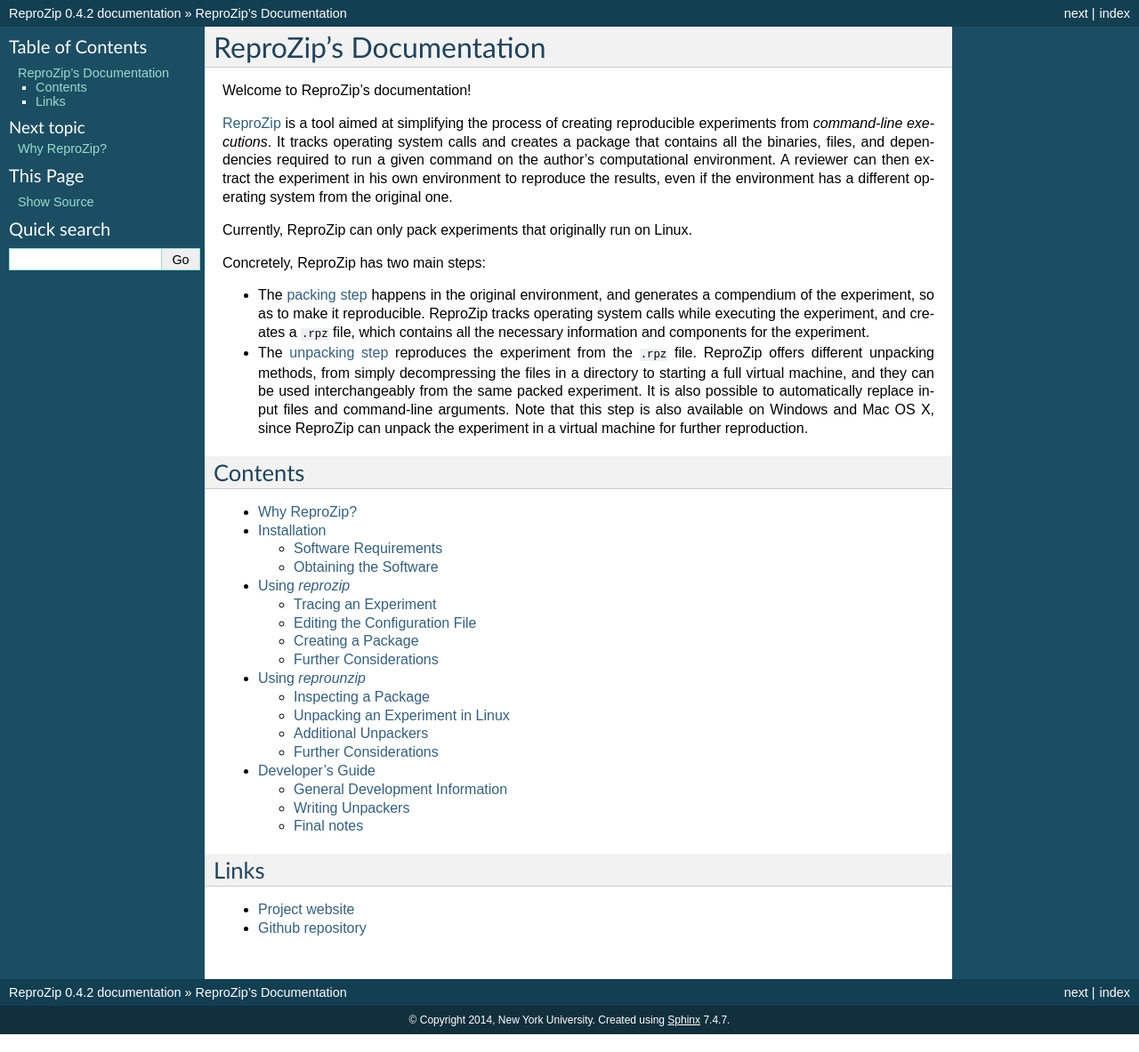
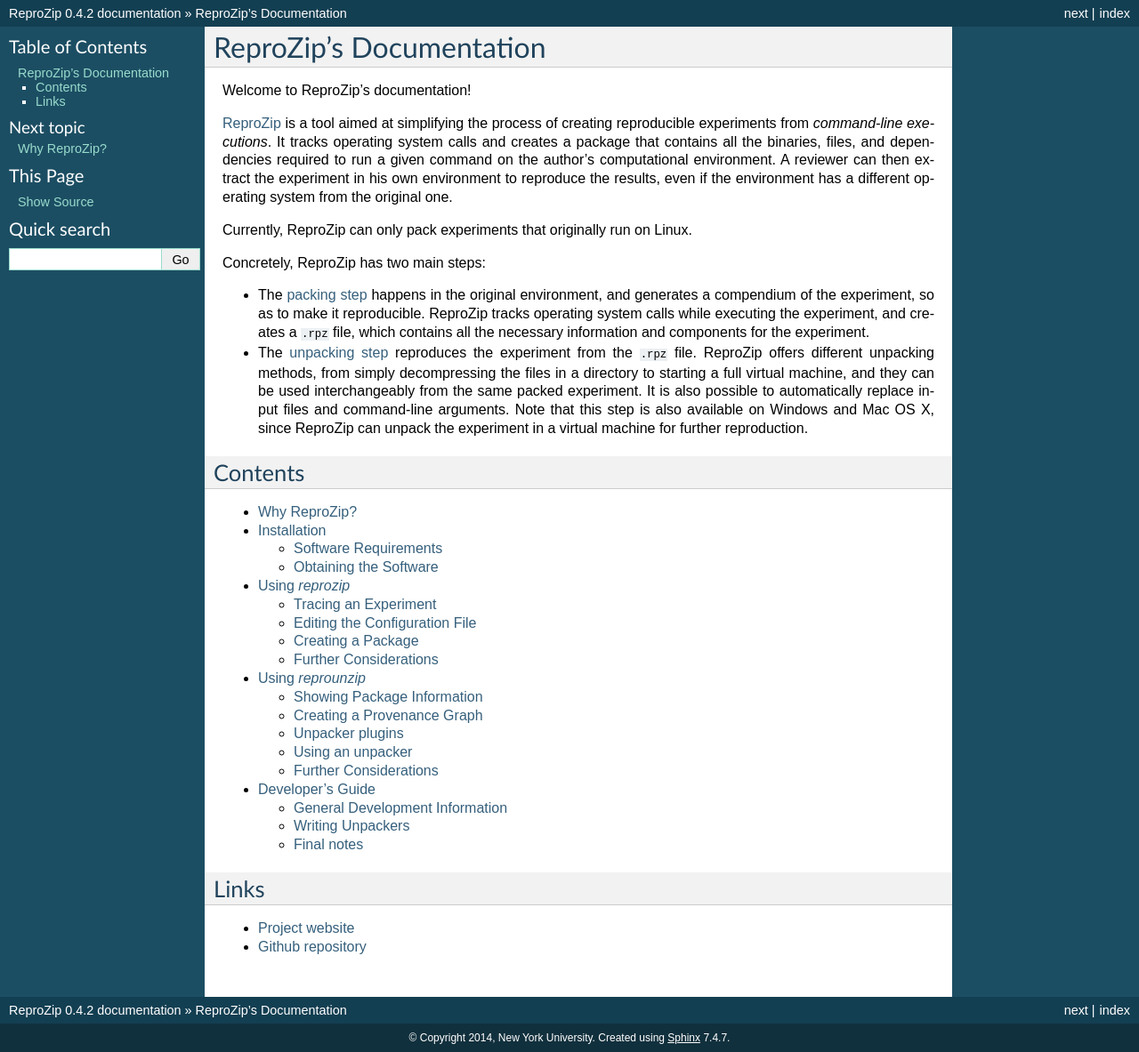
Before and after one commit to VIDA-NYU/reprozip, a Sphinx documentation site: the page built from docs/source/index.rst, in a window 1280 px wide. Shown: the whole page at 89% size. Built offline with Sphinx 7.4.7, drawn with Linux system fonts in a browser that asks for light colours; some of the changed lines change nothing that is shown.

Commit message:
Reworks unpacking.rst

```diff
--- a/docs/source/unpacking.rst
+++ b/docs/source/unpacking.rst
@@ -5,13 +5,12 @@
 
 While *reprozip* is responsible for tracing and packing an experiment, *reprounzip* is the component used for the unpacking step. *reprounzip* is distributed with three **unpackers** for Linux (see :ref:`linux_unpacker`), but more unpackers can be provided through plugins; some of these are compatible with different environment as well (see :ref:`unpackers`).
 
-Inspecting a Package
-====================
+..  _unpack-info:
 
 Showing Package Information
-+++++++++++++++++++++++++++
+===========================
 
-Before unpacking an experiment, it is often useful to have further information with respect to its package. The following command allows users to do so::
+Before unpacking an experiment, it is often useful to have further information with respect to its package. **The info command** allows users to do so::
 
     $ reprounzip info <package>
 
@@ -52,10 +51,7 @@
 
 ..  _showfiles:
 
-Showing Input and Output Files
-++++++++++++++++++++++++++++++
-
-The `showfiles` command can be used to list the input and output files defined for that experiment. This is useful if you want to substitute an input file with another of your files, or get an output file out for further examination::
+**The showfiles command** can be used to list the input and output files defined for that experiment. This is useful if you want to substitute an input file with another of your files, or get an output file out for further examination::
 
     $ reprounzip showfiles package.rpz
     Input files:
@@ -66,8 +62,10 @@
         rendered_image
         logfile
 
+See the `input and output files <#unpacker-input-output>`_ section for more information.
+
 Creating a Provenance Graph
-+++++++++++++++++++++++++++
+===========================
 
 ReproZip also allows users to generate a *provenance graph* related to the experiment execution. This graph shows the relationships between files, library dependencies, and binaries during the execution. To generate such a graph, the following command should be used::
 
@@ -76,41 +74,157 @@
 
 where `graph-file.dot` corresponds to the graph, outputted in the `DOT <http://en.wikipedia.org/wiki/DOT_(graph_description_language)>`_ language.
 
+Unpacker plugins
+================
+
+The main point of splitting ReproZip in a packing and an unpacking step is to allow users to set up the experiment for execution in any of several different ways, from the same ``.rpz`` file that the packer produced. These options for execution are provided by *unpackers*. Thanks to this decoupling, when you install a new unpacker, you can instantly use it on old ``.rpz`` files.
+
+Unpackers are general plugins that can provide their own command-line syntax and options. Because of that, although unpackers usually use the same general commands, you need to explicitely provide the unpacker's name for every command, for instance::
+
+    reprounzip vagrant run myexperiment
+    reprounzip vagrant destroy myexperiment
+
+ReproUnzip comes with two unpackers, `directory` and `chroot`, which can be used on Linux only. Others such as `vagrant` and `docker` can be installed separately as plugins; keep reading for a description of the unpackers.
+
 ..  _linux_unpacker:
-
-Unpacking an Experiment in Linux
-================================
-
-There are three main unpackers specific to Linux environments: :ref:`directory <unpack-directory>`, :ref:`chroot <unpack-chroot>`, and :ref:`installpkgs <unpack-installpkgs>`. In the following, each of these unpackers are explained in detail.
 
 ..  _unpack-directory:
 
-Running From a Directory
-++++++++++++++++++++++++
+`directory` unpacker: unpack as a plain directory
++++++++++++++++++++++++++++++++++++++++++++++++++
+
+This unpacker is distributed with `reprounzip`.
 
 The *directory* unpacker (``reprounzip directory``) allows users to unpack the entire experiment (including library dependencies) in a single directory, and to reproduce the experiment directly from that directory. It does so by automatically setting up environment variables (e.g.: ``PATH``, ``HOME``, and ``LD_LIBRARY_PATH``) that point the experiment execution to the created directory, which has the same structure as in the packing environment.
 
 Note however that, although this unpacker is easy to use and does not require any privilege on the reproducing machine, it is unreliable since the directory is not isolated in any way from the rest of the system; in particular, should the experiment use absolute paths, they will hit the host system instead. This is fine if the system has the required packages (see :ref:`unpack-installpkgs`), and the experiment's own files are addressed with relative paths.
 
+**Limitation:** ``reprounzip directory`` will fail if the binaries involved in the experiment use hardcoded paths, as they will point outside the unpacked directory. The other unpackers are more reliable in that regard.
+
+..  _unpack-chroot:
+
+`chroot` unpacker: isolation with the *chroot* mechanism
+++++++++++++++++++++++++++++++++++++++++++++++++++++++++
+
+This unpacker is distributed with `reprounzip`.
+
+In the *chroot* unpacker (``reprounzip chroot``), similar to *reprounzip directory*, a directory is created from the experiment package, but a full system environment is built, which can then be run with ``chroot(2)`` (a Linux mechanism to change the root directory ``/`` for the experiment to the experiment directory). Therefore, this unpacker addresses the limitation of *reprounzip directory* and does not fail in the presence of harcoded paths. It also **does not interfere with the current environment** since the experiment is isolated in that single directory.
+
+**Warning:** do **not** try to delete the experiment directory, **always** use ``reprounzip chroot destroy``. If ``/dev`` is mounted inside, you would also delete your system's device pseudofiles (these can be restored by rebooting or running the ``MAKEDEV`` script).
+
+**Limitation:** although *chroot* offers pretty good isolation, it is not considered completely safe: it is possible for processes owned by root to "escape" to the outer system. Do not run untrusted programs with this plugin either.
+
+..  _unpack-installpkgs:
+
+Installing Software Packages
+++++++++++++++++++++++++++++
+
+This unpacker is distributed with `reprounzip`.
+
+By default, ReproZip identifies if the current environment already has the required software packages for the experiment, using the installed ones; for the non-installed software packages, it uses the dependencies packed in the original environment and extracted under the experiment directory.
+
+Users may also let ReproZip try and install all the dependencies of the experiment on their machine by using the *installpkgs* unpacker (``reprounzip installpkgs``). This unpacker currently works for Debian and Debian-based operating systems only (e.g.: Ubuntu), and uses the `dpkg <http://en.wikipedia.org/wiki/Dpkg>`_ package manager to automatically install all the required software packages directly on the current machine, thus **interfering with your environment**.
+
+To install the required dependencies, the following command should be used::
+
+    $ reprounzip installpkgs <package>
+
+Users may use flag *y* or *assume-yes* to automatically confirm all the questions from the package manager; flag *missing* to install only the software packages that were not originally included in the experiment package (i.e.: software packages excluded in the configuration file); and flag *summary* to simply provide a summary of which software packages are installed or not in the current environment **without installing any dependency**.
+
+Note that this unpacker is only used to install software packages. Users still need to use either *reprounzip directory* or *reprounzip chroot* to extract the experiment and execute it.
+
+..  _unpackers:
+
+..  _unpack-vagrant:
+
+`vagrant` unpacker: build a virtual machine
++++++++++++++++++++++++++++++++++++++++++++
+
+This unpacker is NOT distributed with `reprounzip`. It is a separate package `reprounzip-vagrant <https://pypi.python.org/pypi/reprounzip-vagrant/>`_, which you should install before use.
+
+The *reprounzip-vagrant* plugin allows an experiment to be unpacked and reproduced using a virtual machine created through `Vagrant <https://www.vagrantup.com/>`_. Therefore, the experiment can be reproduced in any environment supported by this tool, i.e.: Linux, Mac OS X, and Windows. Note that the plugin assumes that Vagrant is installed in the current environment.
+
+In addition to the commands listed in `Unpacker commands <#unpacker-commands>`_, you can use ``suspend`` to save the virtual machine state to disk, and ``setup/start`` to restart a previously-created machine::
+
+    $ reprounzip vagrant suspend <path>
+    $ reprounzip vagrant setup/start <path>
+
+..  _docker-plugin:
+
+`docker` unpacker: build a Docker container
++++++++++++++++++++++++++++++++++++++++++++
+
+This unpacker is NOT distributed with `reprounzip`. It is a separate package `reprounzip-docker <https://pypi.python.org/pypi/reprounzip-docker/>`_, which you should install before use.
+
+ReproZip can also extract and reproduce experiments as `Docker <https://www.docker.com/>`_ containers. The *reprounzip-docker* plugin is the one responsible for such integration and it assumes that Docker is already installed in the current environment.
+
+..  _unpacker-commands:
+
+Using an unpacker
+=================
+
+Once you have chosen (and installed) an unpacker for your machine, you can use it to setup, run, and destroy your experiment. An unpacker creates a **experiment directory** in which its working files are put; these can be either the full filesystem (for *directory* or *chroot*) or less simple content (like a handle on a virtual machine). In the case of *chroot*, it might have mount points. To make sure that you don't damage your machine and actually free all resources, you should **always use the destroy command** to delete the experiment directory, not merely delete it.
+
+All the following commands need to state which unpacker is being used. The main commands are available for each unpacker, so to use a different one, just replace ``vagrant`` in the following text with the actual unpacker you are using (for instance, instead of ``reprounzip vagrant setup eclipse.rpz eclipse_dir``, run ``reprounzip docker setup eclipse.rpz elipse_dir``).
+
+Setting up an experiment directory
+++++++++++++++++++++++++++++++++++
+
 To create the directory where the execution will take place, users should use the command *setup*::
 
-    $ reprounzip directory setup <package> <path>
+    $ reprounzip vagrant setup <package> <path>
 
-where `<path>` is the diretory where the experiment will be unpacked.
+where `<path>` is the directory where the experiment will be unpacked.
+
+Note that once this is done, you should only delete `<path>` with the `destroy` command described below; deletion might leave files behind, or even damage your system through bound filesystems.
+
+The following commands take the `<path>` argument; they don't need the original package to run.
+
+Running the experiment
+++++++++++++++++++++++
 
 After creating the directory, the experiment can be reproduced by issuing the *run* command::
 
-    $ reprounzip directory run <path>
+    $ reprounzip vagrant run <path>
 
 which will execute the entire experiment inside the experiment directory. Users may also change the command line of the experiment by using the argument *cmdline*::
 
-    $ reprounzip directory run <path> --cmdline <new-command-line>
+    $ reprounzip vagrant run <path> --cmdline <new-command-line>
 
-where `<new-command-line>` is the modified command line. This is particularly useful to reproduce and test the experiment under different input parameter values.
+where `<new-command-line>` is the modified command line. This is particularly useful to reproduce and test the experiment under different input parameter values. Using ``--cmdline`` without an argument prints the initial command line, so you can make your changes.
 
-Before reproducing the experiment, users also have the option to change the input files. The input files of the experiment can be listed by running the `showfiles` command (see :ref:`showfiles`), and then run the `upload` command::
+Destroying the experiment directory
++++++++++++++++++++++++++++++++++++
 
-    $ reprounzip directory upload <path> <input-path>:<input-id>
+This command will unmount mounted paths, destroy virtual machines, free container images, ... and delete the experiment directory for you. Make sure you use it instead of simply deleting, to avoid surprises; unpackers can do very funny stuff.
+
+    $ reprounzip vagrant destroy <path>
+
+..  _unpacker-input-output:
+
+Using input and output files
+++++++++++++++++++++++++++++
+
+When tracing, ReproZip tries to identify which are the input and output files of the experiment. This can also be adjusted in the configuration file before packing.
+
+If the experiment you unpacked has such files, you can use the following commands to manipulate them.
+
+Input or output files are identified by a name, which is either choosen by ReproZip or set in the configuration file by the author of the ``.rpz`` file. Before you do anything, you can list these files using the `showfiles` command::
+
+    $ reprounzip showfiles <path>
+    Input files:
+        program_config
+        ipython_config
+        input_data
+    Output files:
+        rendered_image
+        logfile
+
+Adding ``-v`` will also show the path of said file in the experiment environment.
+
+If you choose to substitute an input file, reprounzip will simply overwrite that path in the environment with the file you provide from your system. Simply use the `upload` command::
+
+    $ reprounzip vagrant upload <path> <input-path>:<input-id>
 
 where `<input-path>` is the new file's path and `<input-id>` is the input file to replace (from `showfiles`). To restore the original input file, the same command, but in the following format::
 
@@ -124,114 +238,19 @@
 
     $ reprounzip directory download <path> <output-id>:
 
-The experiment directory can be removed by using the `destroy` command::
+Note that upload puts the id on the right, and download puts it on the left. The meaning is that the thing on the left of the colon is moved to the right; for upload this is path-to-id, for download, id-to-path.
 
-    $ reprounzip directory destroy <path>
+Running the `showfiles` command on the experiment directory will show you what the input files are currently set to::
 
-**Limitation:** ``reprounzip directory`` will fail if the binaries involved in the experiment use hardcoded paths, as they will point outside the unpacked directory. The other unpackers are more reliable in that regard.
+    $ reprounzip showfiles <path>
+    Input files:
+        program_config
+            (original)
+        ipython_config
+            C:\Users\Remi\Documents\ipython-config
+    ...
 
-..  _unpack-chroot:
-
-Running With *chroot*
-+++++++++++++++++++++
-
-In the *chroot* unpacker (``reprounzip chroot``), similar to *reprounzip directory*, a directory is created from the experiment package, but a full system environment is built, which can then be run with ``chroot(2)`` (a Linux mechanism to change the root directory ``/`` for the experiment to the experiment directory). Therefore, this unpacker addresses the limitation of *reprounzip directory* and does not fail in the presence of harcoded paths. It also **does not interfere with the current environment** since the experiment is isolated in that single directory.
-
-To create the directory of the chroot environment, users should use the command `setup`::
-
-    $ reprounzip chroot setup <package> <path>
-
-where `<path>` is the diretory where the experiment will be unpacked for the chroot environment. If users run this command as root, ReproZip will restore the owner/group of the experiment files by default (unless `--no-preserve-owner` is used), and will mount your ``/dev`` and ``/proc`` directory inside the chroot (unless ``--dont-mount-magic-dirs`` is used).
-
-The commands to replace input files, reproduce the experiment, and copy output files are the same as for ``reprounzip directory``::
-
-    $ reprounzip chroot upload <path> <input-path>:<input-id>
-    $ reprounzip chroot run <path> --cmdline <new-command-line>
-    $ reprounzip chroot download <path> <output-id>:<output-path>
-
-To remove the chroot environment, users can execute the command `destroy`::
-
-    $ reprounzip chroot destroy <path>
-
-which unmounts ``/dev`` and ``/proc`` from the experiment directory and then removes the directory.
-
-**Warning:** do **not** try to delete the experiment directory, **always** use ``reprounzip chroot destroy``. If ``/dev`` is mounted inside, you would also delete your system's device pseudofiles (these can be restored by rebooting or running the ``MAKEDEV`` script).
-
-..  _unpack-installpkgs:
-
-Installing Software Packages
-++++++++++++++++++++++++++++
-
-By default, ReproZip identifies if the current environment already has the required software packages for the experiment, using the installed ones; for the non-installed software packages, it uses the dependencies packed in the original environment and extracted under the experiment directory.
-
-Users may also let ReproZip to try installing all the dependencies of the experiment in their environment by using the *installpkgs* unpacker (``reprounzip installpkgs``). This unpacker currently works for Debian and Debian-based operating systems only (e.g.: Ubuntu), and uses the `dpkg <http://en.wikipedia.org/wiki/Dpkg>`_ package manager to automatically install all the required software packages directly on the current machine, thus **interfering with this environment**.
-
-To install the required dependencies, the following command should be used::
-
-    $ reprounzip installpkgs <package>
-
-Users may use flag *y* or *assume-yes* to automatically confirm all the questions from the package manager; flag *missing* to install only the software packages that were not originally included in the experiment package (i.e.: software packages excluded in the configuration file); and flag *summary* to simply provide a summary of which software packages are installed or not in the current environment **without installing any dependency**.
-
-Note that this unpacker is only used to install software packages. Users still need to use either *reprounzip directory* or *reprounzip chroot* to extract the experiment and execute it.
-
-..  _unpackers:
-
-Additional Unpackers
-====================
-
-ReproZip has some plugins for the *reprounzip* component that provide a new range of unpackers for the system, even allowing a Linux experiment to be reproduced in different environments (e.g.: Mac OS X and Windows). These plugins do not come builtin with *reprounzip* and need to be installed separately, **after** installing *reprounzip*.
-
-..  _unpack-vagrant:
-
-Vagrant Plugin
-++++++++++++++
-
-The *reprounzip-vagrant* plugin allows an experiment to be unpacked and reproduced using a virtual machine created through `Vagrant <https://www.vagrantup.com/>`_. Therefore, the experiment can be reproduced in any environment supported by this tool, i.e.: Linux, Mac OS X, and Windows. Note that the plugin assumes that Vagrant is installed in the current environment.
-
-To create the virtual machine for an experiment package, the `setup` command should be used::
-
-    $ reprounzip vagrant setup <package> <path>
-
-where `<path>` is the destination directory for the Vagrant virtual machine.
-
-The commands to replace input files, reproduce the experiment, and copy output files are the same as other unpackers::
-
-    $ reprounzip vagrant upload <path> <input-path>:<input-id>
-    $ reprounzip vagrant run <path> --cmdline <new-command-line>
-    $ reprounzip vagrant download <path> <output-id>:<output-path>
-
-Users can also suspend the virtual machine (without destroying it) by using the `suspend` command::
-
-    $ reprounzip vagrant suspend <path>
-
-After suspended, the virtual machine can be resumed by using the `setup/start` command.
-
-To destroy the virtual machine, the following command must be used::
-
-    $ reprounzip vagrant destroy <path>
-
-..  _docker-plugin:
-
-Docker Plugin
-+++++++++++++
-
-ReproZip can also extract and reproduce experiments using `Docker <https://www.docker.com/>`_ containers. The *reprounzip-docker* plugin is the one responsible for such integration and it assumes that Docker is already installed in the current environment.
-
-To create the container for an experiment package, the following command should be used::
-
-    $ reprounzip docker setup <package> <path>
-
-where <path> is the destination directory for the Docker files.
-
-The commands to replace input files, reproduce the experiment, and copy output files are the same as in previous unpackers::
-
-    $ reprounzip docker upload <path> <input-path>:<input-id>
-    $ reprounzip docker run <path> --cmdline <new-command-line>
-    $ reprounzip docker download <path> <output-id>:<output-path>
-
-To destroy the container, the following command must be used::
-
-    $ reprounzip docker destroy <path>
+In this example, the input named `program_config` hasn't been touched, so the one bundled in the ``.rpz`` file will be used, while the input named `ipython_config` as been replaced.
 
 Further Considerations
 ======================
```
